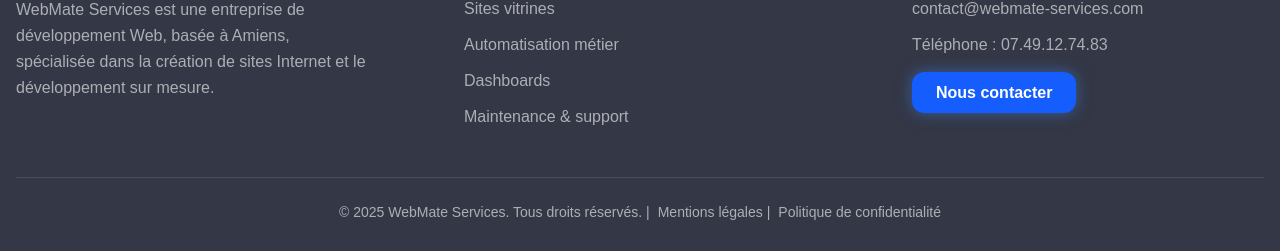
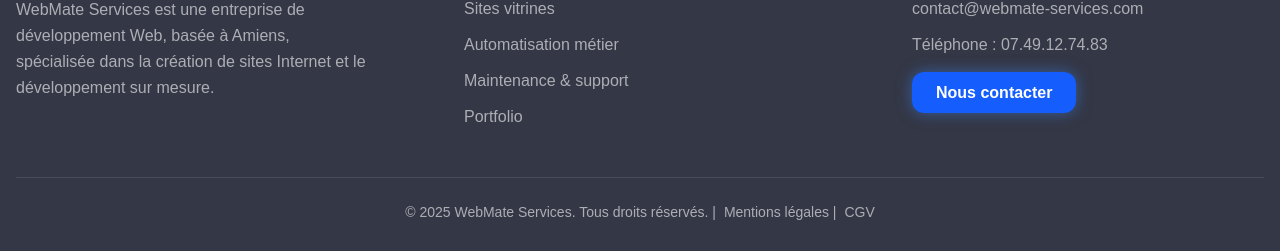
Before and after one commit to ya-pou/wms_website, a Next.js app: page /portfolio in a window 1280 px wide. Shown: the part 916-1167 px from the top of the page. Built offline with nearby package versions, Linux system fonts and the light colour scheme.

Commit message:
fix(global): correct links

```diff
--- a/src/app/components/layouts/Footer.tsx
+++ b/src/app/components/layouts/Footer.tsx
@@ -1,3 +1,4 @@
+import Link from "next/link";
 import Button from "../ui/Button"
 
 export default function Footer() {
@@ -20,10 +21,10 @@
           <div>
             <h3 className="text-white font-semibold mb-5 text-lg">Services</h3>
             <ul className="space-y-3">
-              <li><a href="#services" className="text-white/60 hover:text-blue-400 transition">Sites vitrines</a></li>
-              <li><a href="#services" className="text-white/60 hover:text-blue-400 transition">Automatisation métier</a></li>
-              <li><a href="#services" className="text-white/60 hover:text-blue-400 transition">Dashboards</a></li>
-              <li><a href="#services" className="text-white/60 hover:text-blue-400 transition">Maintenance & support</a></li>
+              <li><Link href="/#services" className="text-white/60 hover:text-blue-400 transition">Sites vitrines</Link></li>
+              <li><Link href="/#services" className="text-white/60 hover:text-blue-400 transition">Automatisation métier</Link></li>
+              <li><Link href="/#services" className="text-white/60 hover:text-blue-400 transition">Maintenance & support</Link></li>
+              <li><Link href="/portfolio" className="text-white/60 hover:text-blue-400 transition">Portfolio</Link></li>
             </ul>
           </div>
 
@@ -32,7 +33,7 @@
             <ul className="space-y-3">
               <li><a href="mailto:contact@webmate-services.com" className="text-white/60 hover:text-blue-400 transition">contact@webmate-services.com</a></li>
               <li><a href="tel:0749127483" className="text-white/60 hover:text-blue-400 transition">Téléphone : 07.49.12.74.83</a></li>
-              <li className="mt-6"><Button href="#contact" >Nous contacter</Button></li>
+              <li className="mt-6"><Button href="/#contact" >Nous contacter</Button></li>
             </ul>
           </div>
         </div>
@@ -41,8 +42,8 @@
         <div className="text-center border-t border-white/10 pt-6 text-white/60 text-sm">
           <p>
             &copy; 2025 WebMate Services. Tous droits réservés. |
-            <a href="#" className="ml-2 text-white/60 hover:text-blue-400 transition">Mentions légales</a> |
-            <a href="#" className="ml-2 text-white/60 hover:text-blue-400 transition">Politique de confidentialité</a>
+            <Link href="/mentions-legales" className="ml-2 text-white/60 hover:text-blue-400 transition">Mentions légales</Link> |
+            <Link href="/cgv" className="ml-2 text-white/60 hover:text-blue-400 transition">CGV</Link>
           </p>
         </div>
       </div>
```
